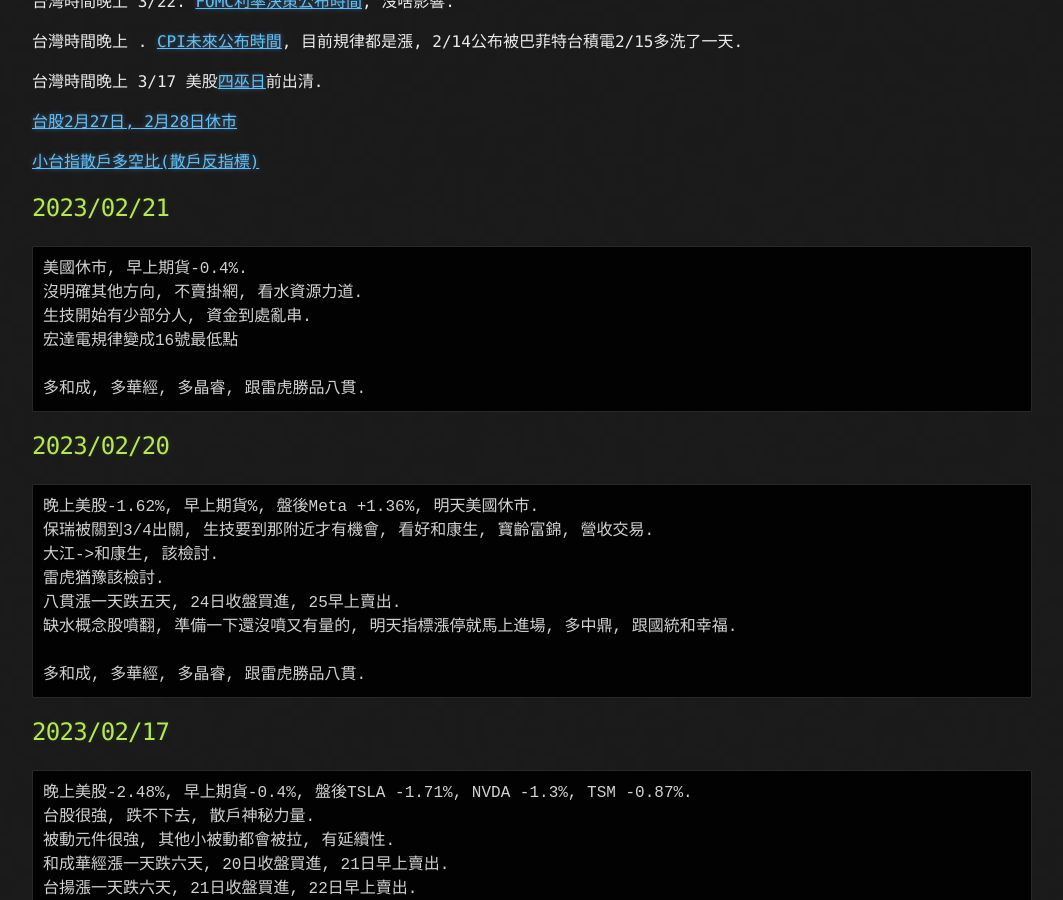
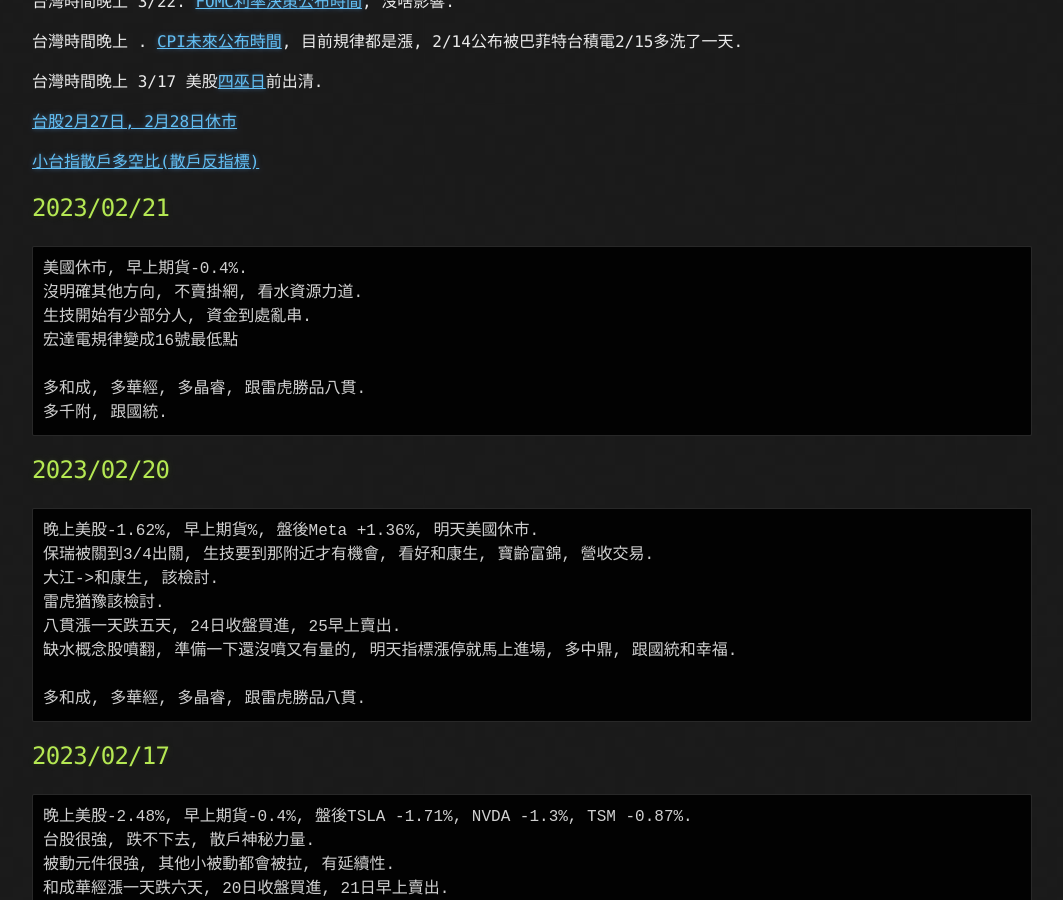
Before and after one commit to lepg5487/Stock_God, a Jekyll site: the page built from index.md, in a window 1280 px wide and 900 px high, scrolled down 428 px. Shown: the whole window, without its empty margins (108-1171 px from the left). Built offline with Jekyll 4.4.1, drawn with Linux system fonts in a browser that asks for light colours; our own code applies the rules of GitHub Pages for plain Markdown files.

Commit message:
Update index.md

````diff
--- a/index.md
+++ b/index.md
@@ -28,6 +28,7 @@
 宏達電規律變成16號最低點
 
 多和成, 多華經, 多晶睿, 跟雷虎勝品八貫.
+多千附, 跟國統.
 ```
 
 ## 2023/02/20
````
